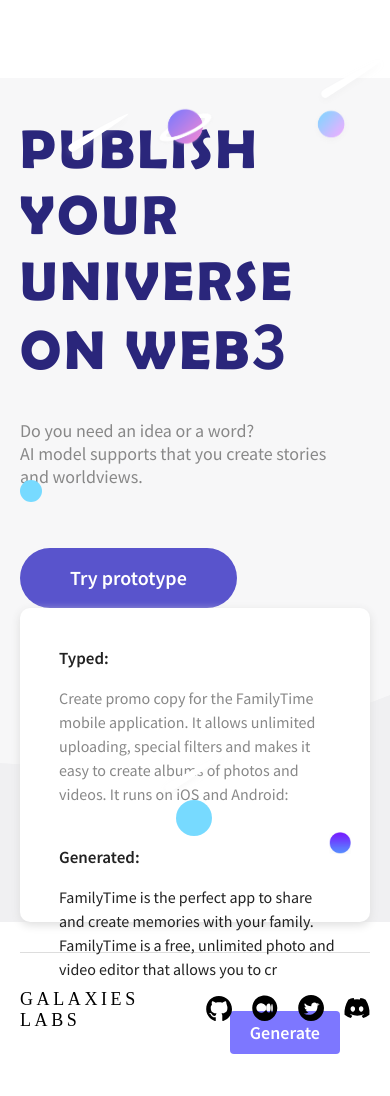
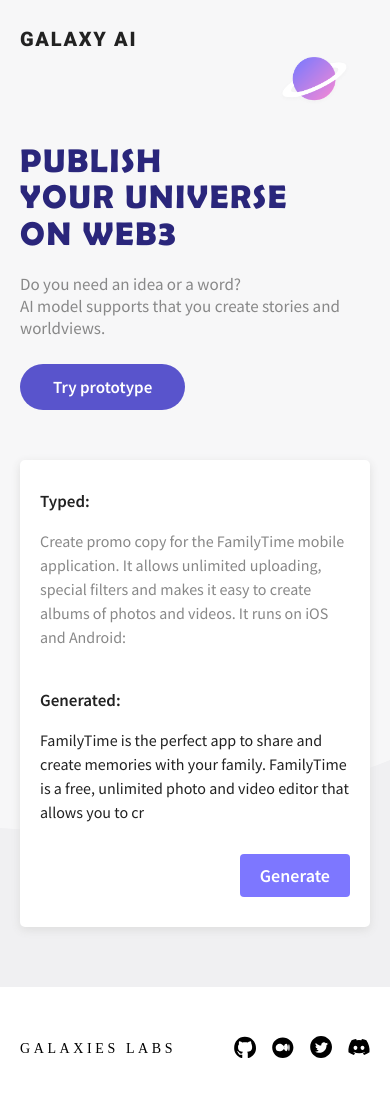
Before and after one commit to galaxies-labs/galaxy-ai-website, a React app: page / in a window 390 px wide. Shown: the top 1096 px of the page. Built offline with nearby package versions, Linux system fonts and the light colour scheme; a web font is replaced by a local one.

Commit message:
feat: Support responsive ui

```diff
--- a/src/components/app-bar/index.jsx
+++ b/src/components/app-bar/index.jsx
@@ -1,12 +1,15 @@
 import React from "react"
 import styled from "@emotion/styled"
-import { device } from "../../constants/common"
+import { contentWidth, device } from "../../constants/common"
+import { Link } from "react-router-dom"
 
-export default function AppBar({ children }) {
+export default function AppBar({ children, absolute }) {
   return (
-    <Container>
+    <Container absolute={absolute}>
       <Toolbar>
-        <span></span>
+        <Link to='/'>
+          <span className='title'>GALAXY AI</span>
+        </Link>
         <div>{children}</div>
       </Toolbar>
     </Container>
@@ -20,16 +23,29 @@ const Toolbar = styled.div`
   align-items: center;
   height: 100%;
   justify-content: space-between;
-  @media (max-width: ${device.tablet}) {
-    padding: 0px 40px;
+  margin: auto;
+  .title {
+    font-family: Roboto-Black;
+    cursor: pointer;
+    font-size: 26px;
+    letter-spacing: 1.7px;
+    color: #222;
+    @media (max-width: ${device.tablet}) {
+      font-size: 20px;
+    }
   }
-  @media (max-width: ${device.mobile}) {
+  a {
+    text-decoration: none;
+  }
+  @media (max-width: ${contentWidth}) {
     padding: 0px 20px;
   }
 `
 
 const Container = styled.div`
+  z-index: 100;
   width: 100%;
-  position: static;
+  position: ${(p) => (p.absolute ? "absolute" : "static")};
+  top: ${(p) => (p.absolute ? "0px" : "")};
   height: 78px;
 `
--- a/src/components/common/button.jsx
+++ b/src/components/common/button.jsx
@@ -1,6 +1,7 @@
 import { CircularProgress } from "@mui/material"
 import React from "react"
 import styled from "@emotion/styled"
+import { device } from "../../constants/common"
 
 export const BorderButton = ({ children, onClick }) => {
   return (
@@ -54,5 +55,9 @@ const StyledBorderButton = styled.button`
   font-size: 20px;
   padding: 20px 50px;
   border: none;
-
+  @media (max-width: ${device.tablet}) {
+    font-size: 17px;
+    min-height: auto;
+    padding: 12px 33px;
+  }
 `
--- a/src/components/footer/index.jsx
+++ b/src/components/footer/index.jsx
@@ -1,7 +1,7 @@
 import React from "react"
 import { Link } from "react-router-dom"
 import styled from "@emotion/styled"
-import { contentWidth } from "../../constants/common"
+import { contentWidth, device } from "../../constants/common"
 
 export default function Footer() {
   return (
@@ -33,11 +33,21 @@ const Community = styled.div`
     :first-of-type {
       margin-left: 0px;
     }
+    img {
+      object-fit: contain;
+      width: 26px;
+      height: 26px;
+    }
   }
-  img {
-    object-fit: contain;
-    width: 26px;
-    height: 26px;
+
+  @media (max-width: ${device.tablet}) {
+    a {
+      margin-left: 16px;
+      img {
+        width: 22px;
+        height: 22px;
+      }
+    }
   }
 `
 
@@ -45,7 +55,6 @@ const Container = styled.div`
   align-self: center;
   width: 100%;
   max-width: 1248px;
-  border-top: 1px solid #dddddd;
   display: flex;
   align-items: center;
   justify-content: space-between;
@@ -63,4 +72,16 @@ const Container = styled.div`
     margin: 30px 20px 30px 20px;
     width: calc(100% - 40px);
   }
+  @media (max-width: ${device.tablet}) {
+    padding-top: 24px;
+    padding-bottom: 24px;
+    margin: 25px auto;
+    .company {
+      font-size: 14px;
+      .img {
+        width: 20px;
+        height: 20px;
+      }
+    }
+  }
 `
--- a/src/index.css
+++ b/src/index.css
@@ -15,6 +15,10 @@ code {
 @font-face {
   font-family: "Heebo-Bold";
   src: url(/public/assets/fonts/Heebo-Bold.ttf) format("truetype");
+}
+@font-face {
+  font-family: "Roboto-Black";
+  src: url(/public/assets/fonts/Roboto-Black.ttf) format("truetype");
 }
 @font-face {
   font-family: "Brlnsdb";
--- a/src/pages/main/index.jsx
+++ b/src/pages/main/index.jsx
@@ -11,14 +11,16 @@ import Sample from "./sample"
 export default function Main() {
   return (
     <div style={{ position: "relative" }}>
-      <AppBar />
+      <AppBar absolute />
       {/* assets */}
+
       <PlanetA />
       <PlanetB />
       <PlanetC />
       <BallA />
       <BallB />
       <Star />
+
       {/* ---- */}
       <Intro>
         <Content>
@@ -51,25 +53,33 @@ const Title = styled.h1`
   font-size: 66px;
   color: #2a267b;
   font-family: "Brlnsdb";
-  line-height: 77px;
   letter-spacing: 3.3px;
   text-transform: uppercase;
   span {
     font-size: 76px;
+    font-family: "Brlnsdb";
+  }
+  @media (max-width: ${device.tablet}) {
+    letter-spacing: 1.6px;
+    font-size: 33px;
+    line-height: 36px;
+    span {
+      font-size: 36px;
+    }
   }
 `
 
 const Intro = styled.div`
   background-color: #f7f7f8;
   width: 100%;
-  height: 100vh;
+  min-height: 100vh;
   background-position: bottom;
   background-image: url("/public/assets/images/bg-wave.svg");
   background-repeat: no-repeat;
   display: flex;
   justify-content: center;
   .content {
-    height: 100%;
+    min-height: 100%;
     .content-1 {
       margin-right: 10%;
       display: flex;
@@ -84,21 +94,23 @@ const Intro = styled.div`
         margin-top: 60px;
       }
       @media (max-width: ${contentWidth}) {
-        h1 {
-          font-size: 55px;
-          letter-spacing: 3px;
-          line-height: 66px;
-          span {
-            font-size: 65px;
-          }
+        margin-right: 5%;
+      }
+      @media (max-width: ${device.tablet}) {
+        a {
+          margin-bottom: 50px;
+          margin-top: 25px;
         }
         .description {
-          font-size: 18px;
-        }
-        .border-button {
-          padding: 10px 50px;
+          font-size: 17px;
         }
       }
     }
+
+    @media (max-width: ${device.labtop}) {
+      margin-top: 120px;
+      flex-direction: column;
+      align-items: flex-start;
+    }
   }
 `
--- a/src/pages/main/object.jsx
+++ b/src/pages/main/object.jsx
@@ -1,5 +1,6 @@
 import React from "react"
 import styled from "@emotion/styled"
+import { device } from "../../constants/common"
 
 export const Star = () => {
   return (
@@ -49,6 +50,9 @@ export const BallA = styled.div`
   position: absolute;
   top: 45%;
   left: 5%;
+  @media (max-width: ${device.tablet}) {
+    display: none;
+  }
 `
 export const BallB = styled.div`
   border-radius: 100%;
@@ -58,6 +62,9 @@ export const BallB = styled.div`
   position: absolute;
   top: 75%;
   left: 45%;
+  @media (max-width: ${device.tablet}) {
+    display: none;
+  }
 `
 
 const StyledPlanetA = styled.img`
@@ -67,6 +74,12 @@ const StyledPlanetA = styled.img`
   object-fit: contain;
   width: 15%;
   max-width: 150px;
+  @media (max-width: ${device.tablet}) {
+    top: 5%;
+    right: 10%;
+    width: 73px;
+    left: auto;
+  }
 `
 
 const StyledPlanetB = styled.img`
@@ -76,6 +89,9 @@ const StyledPlanetB = styled.img`
   object-fit: contain;
   width: 10%;
   max-width: 60px;
+  @media (max-width: ${device.tablet}) {
+    display: none;
+  }
 `
 
 const StyledPlanetC = styled.img`
@@ -84,6 +100,9 @@ const StyledPlanetC = styled.img`
   right: 10%;
   object-fit: contain;
   width: 22px;
+  @media (max-width: ${device.tablet}) {
+    display: none;
+  }
 `
 
 const StyledStar = styled.img`
@@ -92,4 +111,7 @@ const StyledStar = styled.img`
   left: ${(p) => p.left};
   object-fit: contain;
   width: 80px;
+  @media (max-width: ${device.tablet}) {
+    display: none;
+  }
 `
--- a/src/pages/main/sample.jsx
+++ b/src/pages/main/sample.jsx
@@ -1,6 +1,7 @@
 import React from "react"
 import styled from "@emotion/styled"
 import { FlatButton } from "../../components/common"
+import { device } from "../../constants/common"
 
 const generated =
   "FamilyTime is the perfect app to share and create memories with your family. FamilyTime is a free, unlimited photo and video editor that allows you to create albums of your memories. It has a special filter for the perfect summer look and is so simple to use."
@@ -107,4 +108,9 @@ const Container = styled.div`
       flex: 1;
     }
   }
+  @media (max-width: ${device.tablet}) {
+    padding: 30px 20px;
+    border-radius: 5px;
+    margin-bottom:60px ;
+  }
 `
--- a/src/pages/write/editor.jsx
+++ b/src/pages/write/editor.jsx
@@ -99,14 +99,12 @@ const Container = styled.div`
     flex: 1;
     width: auto;
     box-shadow: none;
-    padding: 30px;
+    padding: 0px;
   }
   @media (max-width: ${device.labtop}) and (min-width: ${device.tablet}) {
     margin-right: 20px;
   }
-  @media (max-width: ${device.mobile}) {
-    padding: 0px;
-  }
+
 `
 
 const StyledTitleInput = styled.input`
@@ -126,7 +124,7 @@ const StyledDescription = styled.textarea`
   flex-grow: 1;
   padding-top: 26px;
   padding-bottom: 26px;
-  font-family: "Sans-Light";
+  font-family: "Sans-Regular";
   color: #000;
   font-size: 18px;
   line-height: 26px;
--- a/src/pages/write/index.jsx
+++ b/src/pages/write/index.jsx
@@ -30,8 +30,8 @@ export default function Write() {
 
 const MobileSetting = styled(ButtonBase)`
   img {
-    width: 30px;
-    height: 30px;
+    width: 24px;
+    height: 24px;
     object-fit: contain;
   }
   @media (min-width: ${device.tablet}) {
@@ -53,6 +53,7 @@ const Page = styled.div`
       justify-content: space-between;
     }
     @media (max-width: ${device.tablet}) {
+    margin-bottom: 0px;
       margin-top: 0px;
     }
   }
--- a/src/pages/write/setting.jsx
+++ b/src/pages/write/setting.jsx
@@ -93,7 +93,6 @@ const Label = styled.p`
 const Container = styled.div`
   position: absolute;
   right: 0px;
-  border-top: 1px solid #222222;
   width: 220px;
   @media (max-width: ${contentWidth}) {
     position: relative;
```
Also changed, not shown: public/assets/fonts/Roboto-Black.ttf (added).
